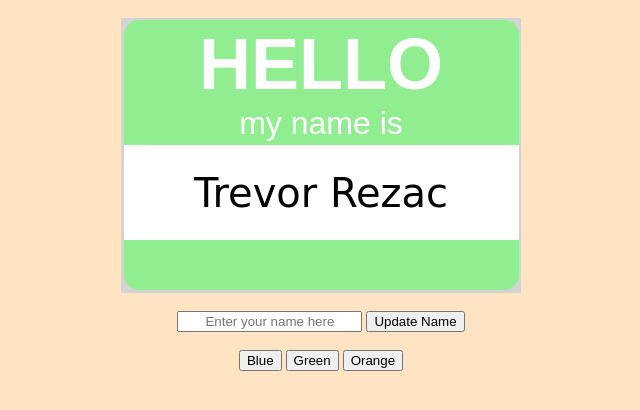
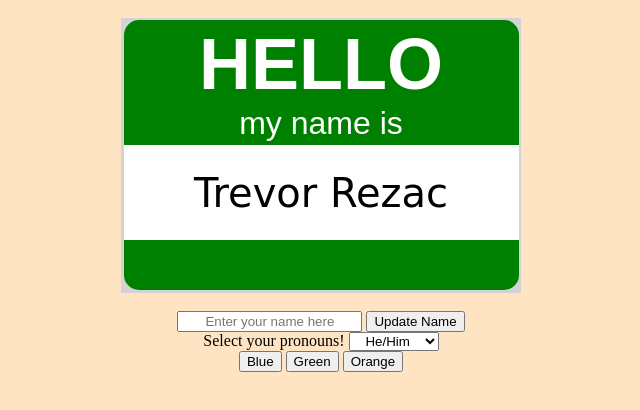
Before and after one commit to Trevor-Rezac/LAB-02a-Name-Tag.v2, a plain HTML site: page index.html in a window 1280 px wide. Both pictures are taken after a click on the button "Green". Shown: the whole page, without its empty margins (319-959 px from the left). Drawn offline with Linux system fonts and the light colour scheme.

Commit message:
added pronouns dropdown

```diff
--- a/app.js
+++ b/app.js
@@ -13,6 +13,8 @@ const blueButton = document.getElementById('blue')
 const greenButton = document.getElementById('lightgreen')
 const orangeButton = document.getElementById('orange')
 
+const userPronouns = document.getElementById('pronouns')
+// console.log(userPronouns)
 
 updateButton.addEventListener('click', () => {
     const newName = nameInput.value;
@@ -37,8 +39,8 @@ blueButton.addEventListener('click', () => {
 });
 
 greenButton.addEventListener('click', () => {
-    tagColorTop.style.backgroundColor = 'lightgreen';
-    tagColorBottom.style.backgroundColor = 'lightgreen';
+    tagColorTop.style.backgroundColor = 'green';
+    tagColorBottom.style.backgroundColor = 'green';
 })
 
 orangeButton.addEventListener('click', () => {
--- a/index.html
+++ b/index.html
@@ -20,14 +20,26 @@
     </main>
     <br>
 
+    <section class="update-section">
+        <!-- name input and button section -->
         <input type="text" placeholder="Enter your name here" id="name-input">
 
         <button id="update-button">Update Name</button>
         <br>
+        <!-- pronouns section -->
+        <label for="Pronouns">Select your pronouns!</label>
+            <select name="Prounouns" id="pronouns">
+                <option value="he/him">He/Him</option>
+                <option value="she/her">She/Her</option>
+                <option value="they/them">They/Them</option>
+                <option value="other preference">Other</option>
+            </select>
+        <!-- color button section -->
         <br>
         <button id='blue' title="Click to change colors!">Blue</button>
         <button id='lightgreen' title="Click to change colors!">Green</button>
         <button id="orange" title="Click to change colors!">Orange</button>
+    </section>
 
     <script type="module" src="./app.js"></script>
 </body>
--- a/style.css
+++ b/style.css
@@ -66,4 +66,11 @@ h2 {
 p {
     font-size: 2rem;
     color:
+};
+
+.update-section {
+    display: flex;
+    flex-direction: column;
+    justify-content: space-around;
+    align-items: center;
 }
```
Lines whose indentation alone changed are shown as unchanged.
